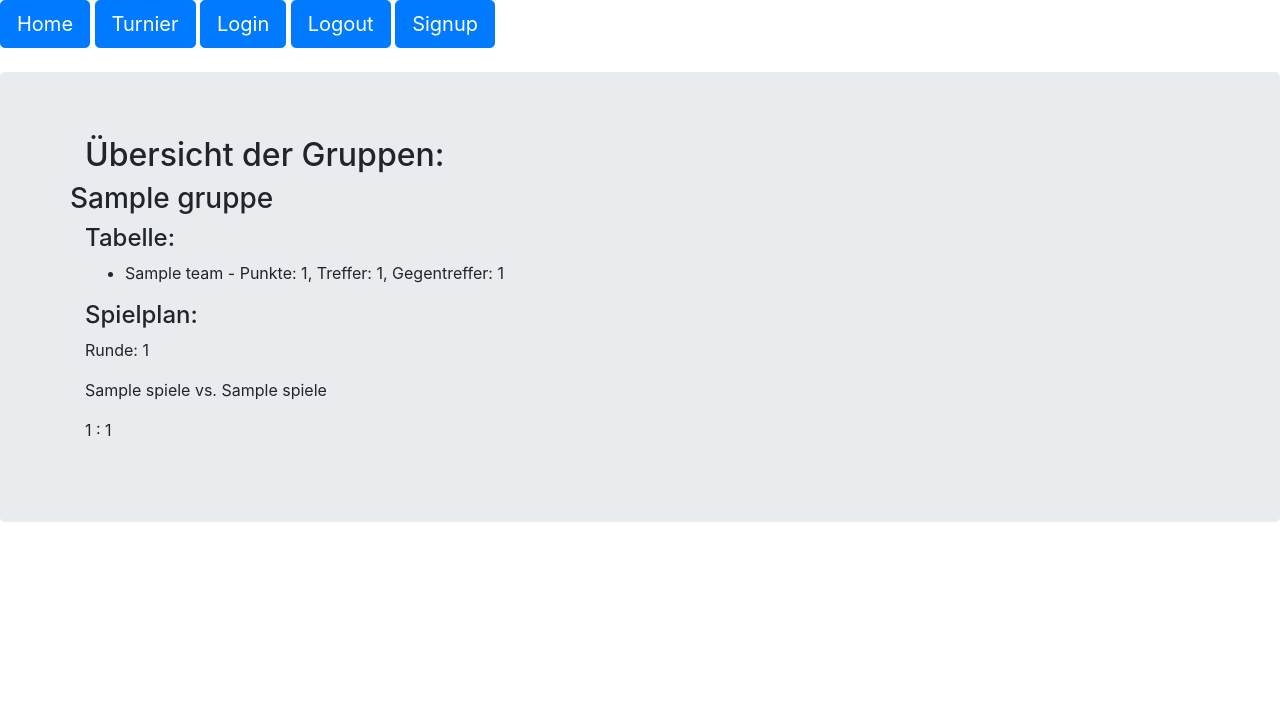
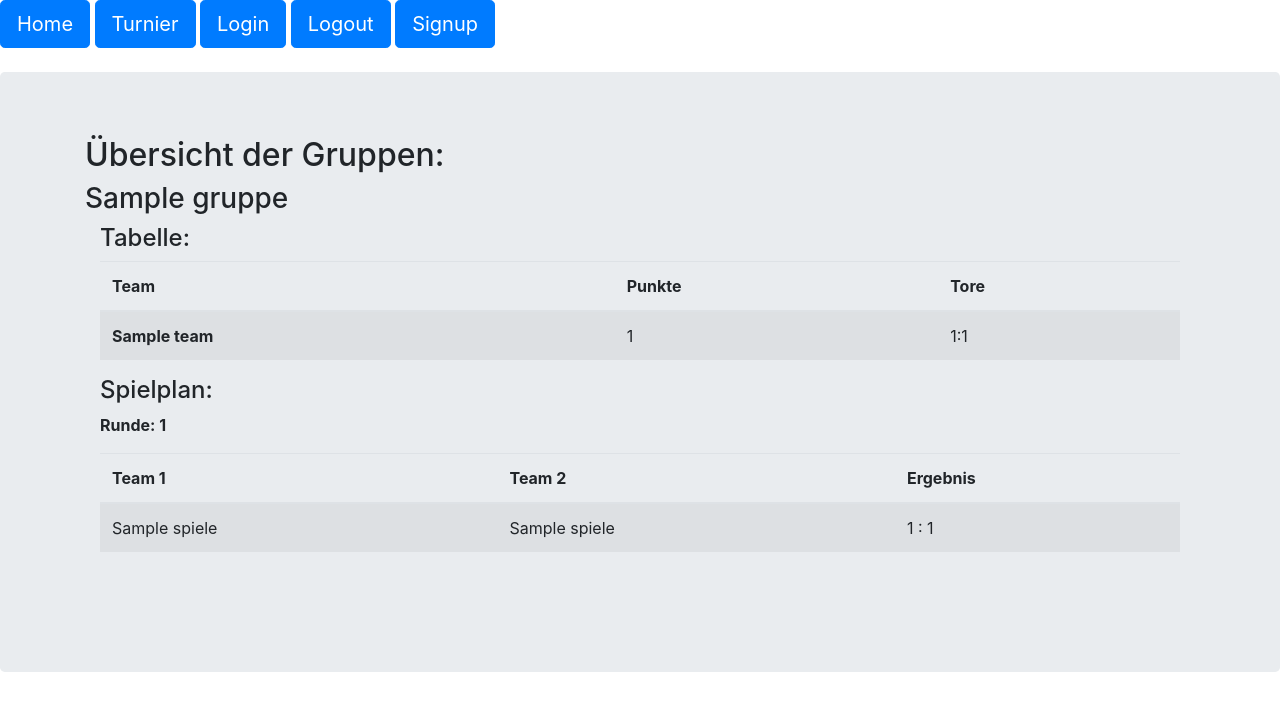
Before and after one commit to n-bross/JUFO-Web, a Flask app: page /scoreboard/1 in a window 1280 px wide. Shown: the top 711 px of the page. Run offline with Flask 3, Linux system fonts and the light colour scheme; tables that the repository leaves empty hold one stand-in row (values such as "Sample post"); some libraries are stand-ins or nearby versions.

Commit message:
Verbesserung der Ansicht der Tabelle und Spiele

```diff
--- a/run.py
+++ b/run.py
@@ -3,4 +3,4 @@ from turnierseite.app import create_app
 flask_app = create_app()
 
 if __name__ == "__main__":
-    flask_app.run(host='0.0.0.0', debug=True, port=5001)
+    flask_app.run(host='0.0.0.0', debug=True, port=5002)
--- a/turnierseite/core/templates/tabelle/tabelle.html
+++ b/turnierseite/core/templates/tabelle/tabelle.html
@@ -7,24 +7,56 @@
     <div class="container">
         <h2>Übersicht der Gruppen:</h2>
         {% for gruppe in gruppen %}
-        <div class="row">
+        <div class="row mb-4">
+            <div class="col-12">
                 <h3>{{ gruppe.name }}</h3>
                 <div class="container">
-                <h4 class="">Tabelle:</h4>
-                <ul>
+                    <h4>Tabelle:</h4>
+                    <div class="table-responsive">
+                        <table class="table table-striped">
+                            <thead>
+                                <tr>
+                                    <th>Team</th>
+                                    <th>Punkte</th>
+                                    <th>Tore</th>
+                                </tr>
+                            </thead>
+                            <tbody>
                                 {% for team in gruppen_teams[gruppe.id] %}
-                    <li>{{ team.name }} - Punkte: {{ team.punkte }}, Treffer: {{ team.treffer }}, Gegentreffer: {{ team.gegentreffer }}</li>
+                                <tr>
+                                    <td><strong>{{ team.name }}</strong></td>
+                                    <td>{{ team.punkte }}</td>
+                                    <td>{{ team.treffer }}:{{ team.gegentreffer }}</td>
+                                </tr>
                                 {% endfor %}
-                </ul>
-                <h4 class="">Spielplan:</h4>
+                            </tbody>
+                        </table>
+                    </div>
+                    <h4>Spielplan:</h4>
                     {% for runde in gruppen_spiele[gruppe.id] %}
-                    <p>Runde: {{runde}}</p>
+                    <div class="table-responsive mb-3">
+                        <p><strong>Runde: {{ runde }}</strong></p>
+                        <table class="table table-striped">
+                            <thead>
+                                <tr>
+                                    <th>Team 1</th>
+                                    <th>Team 2</th>
+                                    <th>Ergebnis</th>
+                                </tr>
+                            </thead>
+                            <tbody>
                                 {% for spiel in gruppen_spiele[gruppe.id][runde] %}
-                        <p>{{spiel.team1Name}} vs. {{spiel.team2Name}}</p>
-                        <p>{{spiel.toreT1}} : {{spiel.toreT2}}</p>
+                                <tr class="{% if spiel.gespielt == 1 %}bg-success text-white{% endif %}">
+                                    <td>{{ spiel.team1Name }}</td>
+                                    <td>{{ spiel.team2Name }}</td>
+                                    <td>{{ spiel.toreT1 }} : {{ spiel.toreT2 }}</td>
+                                </tr>
                                 {% endfor %}
+                            </tbody>
+                        </table>
+                    </div>
                     {% endfor %}
-                </ul>
+                </div>
             </div>
         </div>
         {% endfor %}
```
Lines whose indentation alone changed are shown as unchanged.
